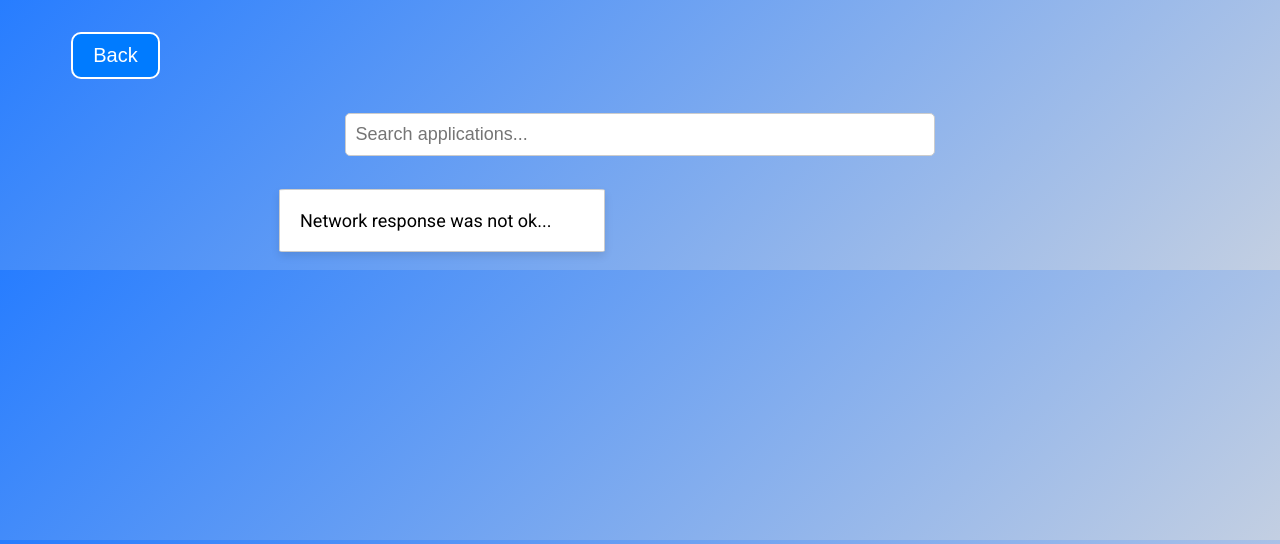
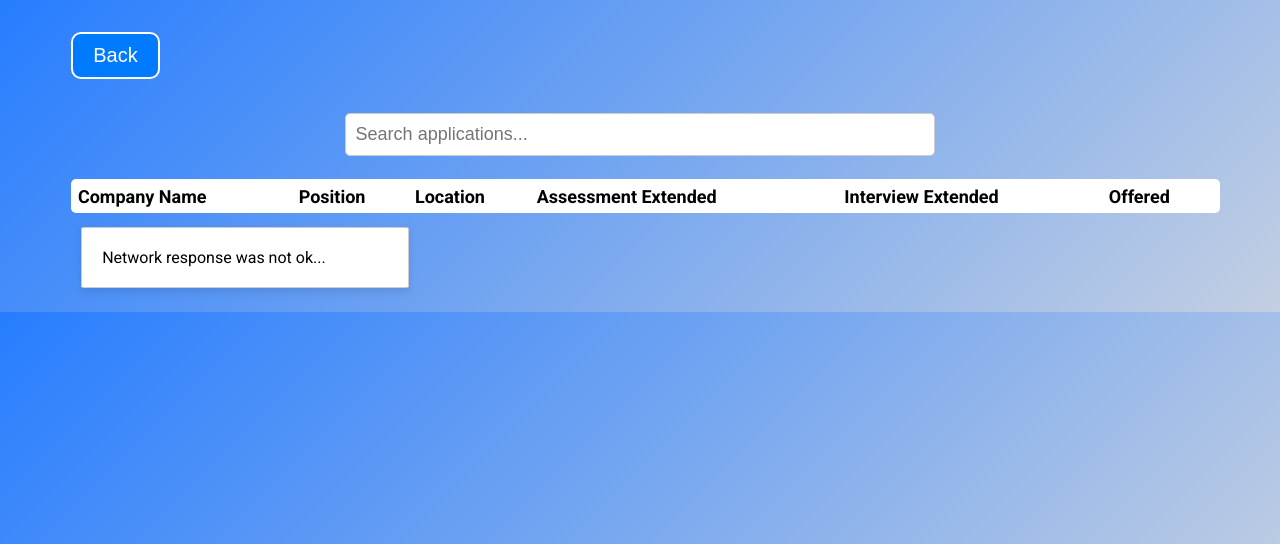
Before and after one commit to nifemi-l/EnterSmart, a Flask app: page /application-history.html in a window 1280 px wide. Shown: the top 544 px of the page. Run offline with Flask 3, Linux system fonts and the light colour scheme; data that the repository does not hold is empty.

Commit message:
start design change

```diff
--- a/templates/application-history.html
+++ b/templates/application-history.html
@@ -26,10 +26,10 @@
             border: 1px solid #ccc;
             padding: 20px;
             margin: 10px;
-            width: 25%;
+            width: 100%;
             height: 40%;
             box-shadow: 0 4px 8px rgba(0, 0, 0, 0.1);
-            font-size: large;
+            font-size: medium;
             font-weight: normal;
             border-radius: 2%;
             transition: transform 0.3s, box-shadow 0.3s;
@@ -41,7 +41,7 @@
         }
 
         #application-history-container {
-            display: flex;
+            display: inline-block;
             align-items: center;
             flex-wrap: wrap;
             justify-content: space-around;
@@ -110,6 +110,22 @@
             border: 1px solid #ccc;
         }
 
+        .header-container {
+            background-color: white;
+            border-radius: 5px;
+            border: none;
+            font-size: large;
+            display: inline-block;
+            align-self: center;
+            width: 100%;
+            padding: .5%;
+        }
+
+        .header-element {
+            color: black;
+        }
+
+
         input {
             caret-color: fuchsia;
         }
@@ -128,6 +144,22 @@
         <div class="search-container">
             <input type="text" class="search-input" id="searchInput" placeholder="Search applications..." onkeyup="filterApplications()">
         </div>
+        <!-- create header -->
+        <div class="header-container">
+            <table style="width: 100%; border-collapse: collapse; text-align: left;">
+                <thead>
+                    <tr>
+                        <th id="company-header" class="header-element">Company Name</th>
+                        <th id="position-header" class="header-element">Position</th>
+                        <th id="location-header" class="header-element">Location</th>
+                        <th id="assessment-header" class="header-element">Assessment Extended</th>
+                        <th id="interview-header" class="header-element">Interview Extended</th>
+                        <th id="offered-header" class="header-element">Offered</th>
+                    </tr>
+                </thead>
+            </table>
+        </div>
+
         <div id="application-history-container"></div>
     </div>
 
@@ -158,13 +190,19 @@
                     data.forEach(row => {
                         console.log(row);
                         var application = `
-                            <div class="application-item">
-                                <span class="company-label">Company</span>: ${row.Company}<br><br>
-                                <span class="position-label">Position</span>: ${row.Position}<br><br>
-                                <span class="location-label">Location</span>: ${row.Location}<br><br>
-                                <span class="assessment-label">Assessment Extended?</span>: ${row['Assessment Extended?']}<br><br>
-                                <span class="interview-label">Interview Extended?</span>: ${row['Interview Extended?']}<br><br>
-                                <span class="offered-label">Offered?</span>: ${row['Offered?']}
+                            <div class="body-container application-item">
+                                <table border-collapse: collapse; text-align: left;">
+                                    <thead>
+                                        <tr>
+                                            <th id="company-body" class="body-element">${row.Company}</th>
+                                            <th id="position-body" class="body-element">${row.Company}</th>
+                                            <th id="location-body" class="body-element">${row.Location}</th>
+                                            <th id="assessment-body" class="body-element">${row['Assessment Extended?']}</th>
+                                            <th id="interview-body" class="body-element">${row['Interview Extended?']}</th>
+                                            <th id="offered-body" class="body-element">${row['Offered?']}</th>
+                                        </tr>
+                                    </thead>
+                                </table>
                             </div>`;
 
                         applicationContainer.innerHTML += application;
```
